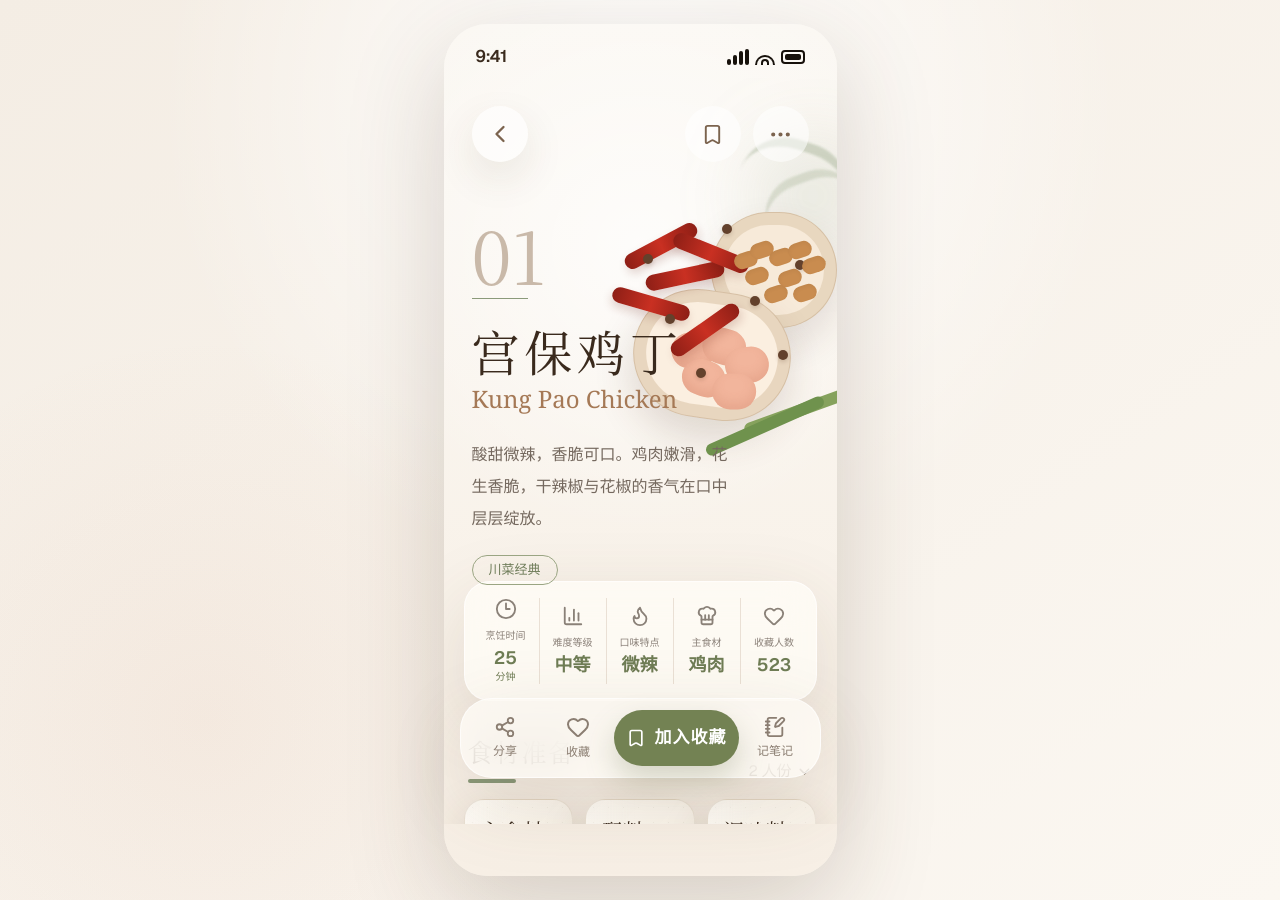
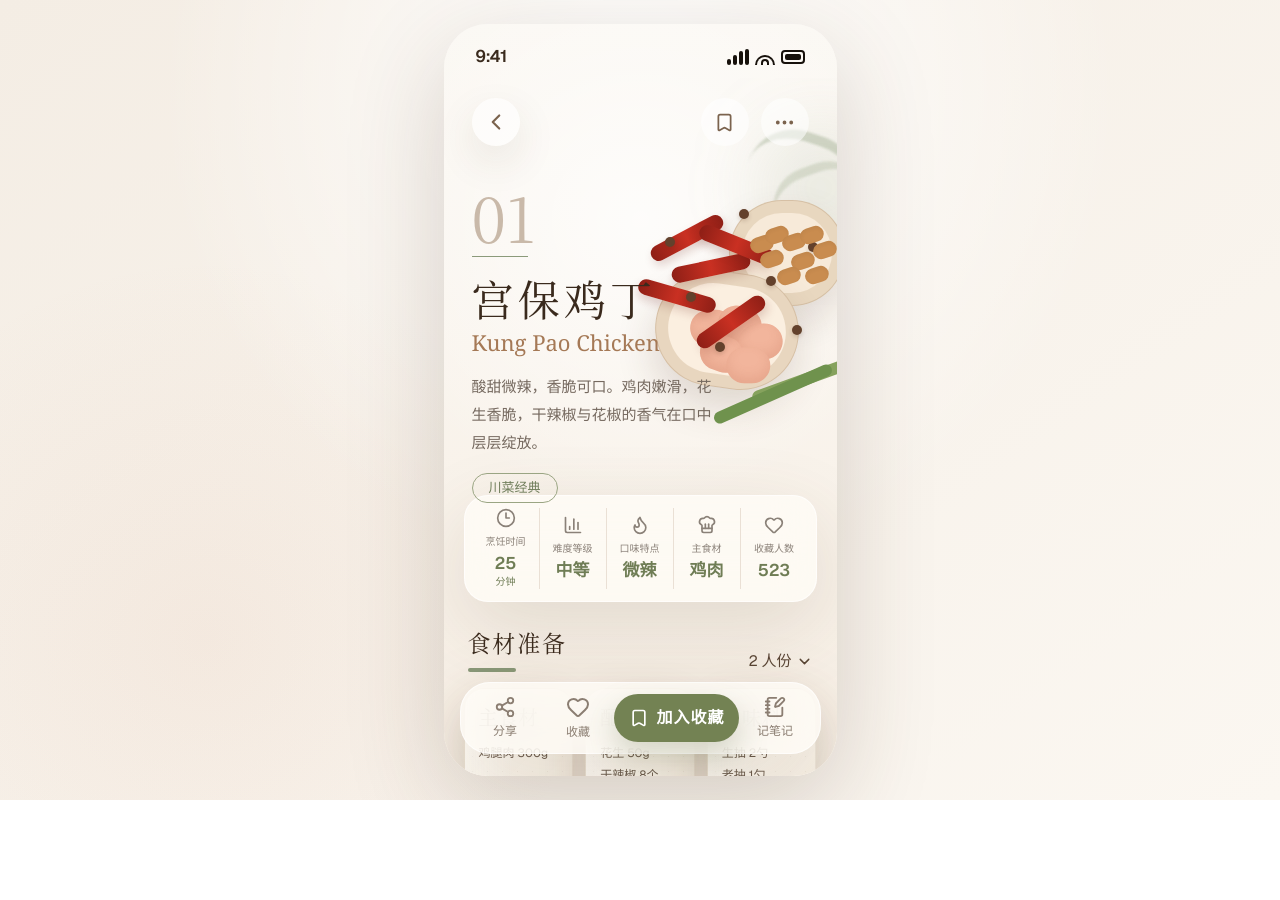
Before and after one commit to celinehan77-blip/recipe-ticket-app-v2, a Next.js app: page /recipe/kung-pao-chicken in a window 1280 px wide. After the commit the page ends 800 px from the top, so only its background shows below. Built offline with nearby package versions, Linux system fonts and the light colour scheme.

Commit message:
完成流程一高保真基础版：首页、加载页、菜谱详情页

```diff
--- a/src/app/globals.css
+++ b/src/app/globals.css
@@ -56,7 +56,9 @@ input {
 .app-shell {
   min-height: 100svh;
   display: flex;
+  align-items: center;
   justify-content: center;
+  padding: 0;
   background:
     radial-gradient(circle at 50% 12%, rgba(255, 255, 255, 0.95), transparent 30rem),
     radial-gradient(circle at 16% 80%, rgba(201, 129, 91, 0.08), transparent 24rem),
@@ -66,7 +68,8 @@ input {
 .phone-screen {
   position: relative;
   width: min(100vw, 393px);
-  min-height: 100svh;
+  height: min(100svh, 852px);
+  max-height: 852px;
   overflow: hidden;
   background:
     radial-gradient(circle at 50% 26%, rgba(255, 255, 255, 0.72), transparent 18rem),
@@ -76,11 +79,28 @@ input {
 
 @media (min-width: 430px) {
   .phone-screen {
-    min-height: 852px;
+    height: min(852px, calc(100svh - 48px));
     margin: 24px 0;
     border-radius: 44px;
     box-shadow: 0 30px 100px rgba(70, 45, 25, 0.2);
   }
+}
+
+.app-content {
+  position: relative;
+  z-index: 10;
+  height: calc(100% - 54px);
+  overflow-y: auto;
+  overscroll-behavior: contain;
+  scrollbar-width: none;
+}
+
+.app-content::-webkit-scrollbar {
+  display: none;
+}
+
+.tab-page-content {
+  padding-bottom: 118px;
 }
 
 .grain::before {
--- a/src/components/recipe/RecipeDetailScreen.tsx
+++ b/src/components/recipe/RecipeDetailScreen.tsx
@@ -50,12 +50,12 @@ const pepperDots = [
 
 function FoodStillLife() {
   return (
-    <div className="pointer-events-none absolute -right-8 top-[62px] h-[300px] w-[282px]">
+    <div className="pointer-events-none absolute -right-10 top-[54px] h-[276px] w-[264px]">
       <div className="absolute right-0 top-0 h-28 w-28 rounded-full bg-[#8b9a7a]/20 blur-2xl" />
       <div className="absolute right-5 top-0 h-24 w-28 rotate-[18deg] rounded-[999px] border-t-[10px] border-[#8b9a7a]/35 blur-[1px]" />
       <div className="absolute right-2 top-8 h-20 w-24 rotate-[-20deg] rounded-[999px] border-t-[9px] border-[#8b9a7a]/25 blur-[1px]" />
 
-      <div className="absolute right-8 top-[72px] h-[116px] w-[126px] rounded-full border border-[#b69573]/35 bg-[#e8d7bf] shadow-[0_18px_38px_rgba(80,52,32,0.14)]">
+      <div className="absolute right-8 top-[68px] h-[106px] w-[116px] rounded-full border border-[#b69573]/35 bg-[#e8d7bf] shadow-[0_18px_38px_rgba(80,52,32,0.14)]">
         <div className="absolute inset-3 rounded-full bg-[#f7ead9]" />
         {peanutDots.map(([left, top], index) => (
           <span
@@ -66,7 +66,7 @@ function FoodStillLife() {
         ))}
       </div>
 
-      <div className="absolute right-[78px] top-[151px] h-[128px] w-[158px] rotate-[8deg] rounded-full border border-[#b69573]/35 bg-[#e8d6bf] shadow-[0_18px_38px_rgba(80,52,32,0.16)]">
+      <div className="absolute right-[78px] top-[140px] h-[116px] w-[144px] rotate-[8deg] rounded-full border border-[#b69573]/35 bg-[#e8d6bf] shadow-[0_18px_38px_rgba(80,52,32,0.16)]">
         <div className="absolute inset-3 rounded-full bg-[#fbefe0]" />
         {[
           ["24%", "34%", "-10deg"],
@@ -193,28 +193,28 @@ export function RecipeDetailScreen({ backHref }: RecipeDetailScreenProps) {
     <IphoneFrame>
       <IosStatusBar />
 
-      <div className="relative z-10 h-[calc(100svh-54px)] overflow-y-auto pb-28 [scrollbar-width:none] [&::-webkit-scrollbar]:hidden">
-        <section className="relative min-h-[430px] px-7 pt-7">
+      <div className="app-content pb-28">
+        <section className="relative min-h-[376px] px-7 pt-5">
           <div className="relative z-30 flex items-center justify-between">
             <Link
               href={backHref}
               aria-label="返回"
-              className="grid h-14 w-14 place-items-center rounded-full bg-white/56 text-[#7b634e] shadow-[0_16px_40px_rgba(82,55,34,0.1)]"
+                className="grid h-12 w-12 place-items-center rounded-full bg-white/56 text-[#7b634e] shadow-[0_16px_40px_rgba(82,55,34,0.1)]"
             >
-              <ChevronLeft size={28} />
+              <ChevronLeft size={26} />
             </Link>
             <div className="flex gap-3">
               <button
                 aria-label="收藏"
-                className="grid h-14 w-14 place-items-center rounded-full bg-white/56 text-[#7b634e]"
+                className="grid h-12 w-12 place-items-center rounded-full bg-white/56 text-[#7b634e]"
               >
-                <Bookmark size={23} />
+                <Bookmark size={21} />
               </button>
               <button
                 aria-label="更多"
-                className="grid h-14 w-14 place-items-center rounded-full bg-white/56 text-[#7b634e]"
+                className="grid h-12 w-12 place-items-center rounded-full bg-white/56 text-[#7b634e]"
               >
-                <MoreHorizontal size={25} />
+                <MoreHorizontal size={23} />
               </button>
             </div>
           </div>
@@ -225,22 +225,22 @@ export function RecipeDetailScreen({ backHref }: RecipeDetailScreenProps) {
             initial={{ opacity: 0, y: 22 }}
             animate={{ opacity: 1, y: 0 }}
             transition={{ duration: 0.62, ease: [0.22, 1, 0.36, 1] }}
-            className="relative z-20 mt-14"
+            className="relative z-20 mt-10"
           >
-            <p className="font-display text-[72px] leading-none text-[#c9b9a9]">
+            <p className="font-display text-[62px] leading-none text-[#c9b9a9]">
               {kungPaoRecipe.no}
             </p>
             <div className="mt-2 h-px w-14 bg-[#8b9a7a]" />
-            <h1 className="font-display mt-7 text-[48px] leading-none tracking-[0.1em] text-[#3a2a1d]">
+            <h1 className="font-display mt-5 text-[42px] leading-none tracking-[0.1em] text-[#3a2a1d]">
               {kungPaoRecipe.title}
             </h1>
-            <p className="mt-3 font-serif text-[24px] leading-none text-[#a57956]">
+            <p className="mt-3 font-serif text-[22px] leading-none text-[#a57956]">
               {kungPaoRecipe.englishTitle}
             </p>
-            <p className="mt-7 max-w-[260px] text-[16px] leading-8 text-[#75695f]">
+            <p className="mt-5 max-w-[248px] text-[15px] leading-7 text-[#75695f]">
               {kungPaoRecipe.description}
             </p>
-            <span className="mt-5 inline-flex rounded-full border border-[#9aa583] px-4 py-1 text-[13px] font-medium text-[#6f7d5a]">
+            <span className="mt-4 inline-flex rounded-full border border-[#9aa583] px-4 py-1 text-[13px] font-medium text-[#6f7d5a]">
               {kungPaoRecipe.tag}
             </span>
           </motion.div>
@@ -250,18 +250,18 @@ export function RecipeDetailScreen({ backHref }: RecipeDetailScreenProps) {
           initial={{ opacity: 0, y: 22 }}
           animate={{ opacity: 1, y: 0 }}
           transition={{ delay: 0.08, duration: 0.6 }}
-          className="glass-panel mx-5 -mt-1 grid grid-cols-5 rounded-[26px] px-2 py-4"
+          className="glass-panel mx-5 -mt-2 grid grid-cols-5 rounded-[24px] px-2 py-3"
         >
           {kungPaoRecipe.stats.map((stat, index) => {
             const Icon = statIcons[index];
             return (
               <div
                 key={stat.label}
-                className="flex min-h-[82px] flex-col items-center justify-center border-r border-[#d8cabb]/55 px-1 text-center last:border-r-0"
+                className="flex min-h-[72px] flex-col items-center justify-center border-r border-[#d8cabb]/55 px-1 text-center last:border-r-0"
               >
-                <Icon size={22} className="text-[#8a8178]" />
-                <p className="mt-2 text-[10px] text-[#8a8178]">{stat.label}</p>
-                <p className="mt-1 text-[18px] font-semibold leading-tight text-[#6f7d55]">
+                <Icon size={20} className="text-[#8a8178]" />
+                <p className="mt-1.5 text-[10px] text-[#8a8178]">{stat.label}</p>
+                <p className="mt-1 text-[17px] font-semibold leading-tight text-[#6f7d55]">
                   {stat.value}
                 </p>
                 {stat.suffix ? (
@@ -274,10 +274,10 @@ export function RecipeDetailScreen({ backHref }: RecipeDetailScreenProps) {
           })}
         </motion.section>
 
-        <section className="mt-8 px-5">
+        <section className="mt-6 px-5">
           <div className="mb-4 flex items-end justify-between px-1">
             <div>
-              <h2 className="font-display text-[25px] tracking-[0.08em] text-[#3a2a1d]">
+              <h2 className="font-display text-[23px] tracking-[0.08em] text-[#3a2a1d]">
                 食材准备
               </h2>
               <div className="mt-2 h-1 w-12 rounded-full bg-[#8b9a7a]" />
@@ -295,17 +295,17 @@ export function RecipeDetailScreen({ backHref }: RecipeDetailScreenProps) {
                 initial={{ opacity: 0, y: 18 }}
                 animate={{ opacity: 1, y: 0 }}
                 transition={{ delay: 0.12 + index * 0.08, duration: 0.45 }}
-                className="paper-card rounded-[20px] p-4"
+                className="paper-card rounded-[20px] p-3.5"
               >
                 <div className="relative z-10">
-                  <h3 className="font-display text-[20px] tracking-[0.06em] text-[#3a2a1d]">
+                  <h3 className="font-display text-[19px] tracking-[0.06em] text-[#3a2a1d]">
                     {group.title}
                   </h3>
                   <div className="mt-3 space-y-1">
                     {group.items.map((item) => (
                       <p
                         key={`${group.id}-${item.name}`}
-                        className="text-[13px] leading-5 text-[#69594b]"
+                        className="text-[12px] leading-[18px] text-[#69594b]"
                       >
                         {item.name} {item.amount}
                       </p>
@@ -318,15 +318,15 @@ export function RecipeDetailScreen({ backHref }: RecipeDetailScreenProps) {
           </div>
         </section>
 
-        <section className="mt-8 px-5">
+        <section className="mt-6 px-5">
           <div className="mb-4 px-1">
-            <h2 className="font-display text-[25px] tracking-[0.08em] text-[#3a2a1d]">
+            <h2 className="font-display text-[23px] tracking-[0.08em] text-[#3a2a1d]">
               烹饪步骤
             </h2>
             <div className="mt-2 h-1 w-12 rounded-full bg-[#8b9a7a]" />
           </div>
 
-          <div className="glass-panel rounded-[22px] px-4 py-4">
+          <div className="glass-panel rounded-[22px] px-4 py-3">
             {kungPaoRecipe.steps.map((step, index) => (
               <motion.div
                 key={step.id}
@@ -334,7 +334,7 @@ export function RecipeDetailScreen({ backHref }: RecipeDetailScreenProps) {
                 whileInView={{ opacity: 1, x: 0 }}
                 viewport={{ once: true, amount: 0.35 }}
                 transition={{ delay: index * 0.05, duration: 0.42 }}
-                className="relative flex gap-3 border-b border-[#dfd1c1]/75 py-3 last:border-b-0"
+                className="relative flex gap-3 border-b border-[#dfd1c1]/75 py-2.5 last:border-b-0"
               >
                 {index < kungPaoRecipe.steps.length - 1 ? (
                   <span className="absolute left-[15px] top-11 h-[72px] border-l border-dashed border-[#c9bcae]" />
@@ -362,8 +362,8 @@ export function RecipeDetailScreen({ backHref }: RecipeDetailScreenProps) {
         </section>
       </div>
 
-      <div className="safe-bottom fixed inset-x-0 bottom-0 z-40 mx-auto max-w-[393px] px-4">
-        <div className="glass-panel grid h-[80px] grid-cols-[1fr_1fr_1.7fr_1fr] items-center rounded-[32px] px-2 text-[#8b7e72]">
+      <div className="safe-bottom absolute inset-x-0 bottom-0 z-40 mx-auto px-4">
+        <div className="glass-panel grid h-[72px] grid-cols-[1fr_1fr_1.7fr_1fr] items-center rounded-[30px] px-2 text-[#8b7e72]">
           <button className="flex flex-col items-center gap-1 text-[12px]">
             <Share2 size={22} />
             分享
@@ -372,7 +372,7 @@ export function RecipeDetailScreen({ backHref }: RecipeDetailScreenProps) {
             <Heart size={24} />
             收藏
           </button>
-          <button className="flex h-14 items-center justify-center gap-2 rounded-full bg-[#738253] text-[17px] font-semibold tracking-[0.06em] text-white shadow-[0_14px_30px_rgba(91,105,64,0.25)]">
+          <button className="flex h-12 items-center justify-center gap-2 rounded-full bg-[#738253] text-[16px] font-semibold tracking-[0.06em] text-white shadow-[0_14px_30px_rgba(91,105,64,0.25)]">
             <Bookmark size={20} />
             加入收藏
           </button>
```
Also changed, not shown: src/components/flavor-map/FlavorMapScreen.tsx (+6 -6 lines), src/components/home/HomeScreen.tsx (+5 -5 lines), src/components/layout/TabBar.tsx (+4 -4 lines), src/components/loading/TicketLoadingScreen.tsx (+12 -12 lines), src/components/station/ChickenStationScreen.tsx (+14 -14 lines).
